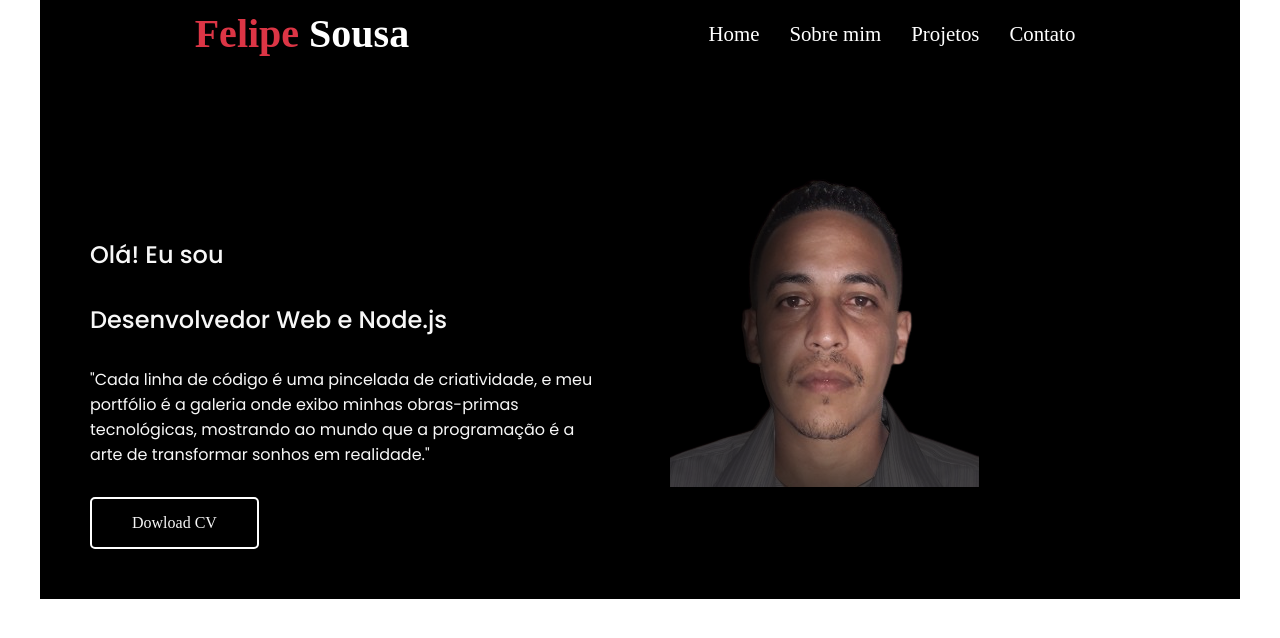
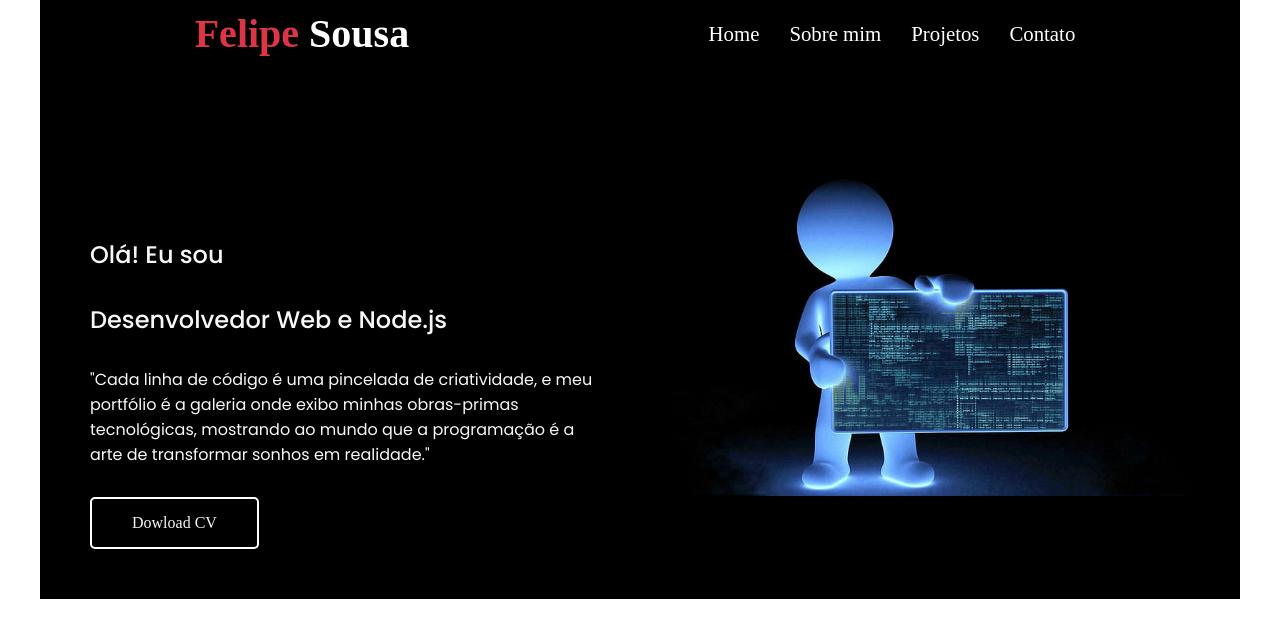
Before and after one commit to FelipeSousa2/Portifolio, a plain HTML site: page index.html in a window 1280 px wide. Drawn offline with Linux system fonts and the light colour scheme.

Commit message:
atualizado

```diff
--- a/index.html
+++ b/index.html
@@ -28,7 +28,7 @@
             <p>"Cada linha de código é uma pincelada de criatividade, e meu portfólio é a galeria onde exibo minhas obras-primas tecnológicas, mostrando ao mundo que a programação é a arte de transformar sonhos em realidade."</p>
             <a href="#">Dowload CV</a>
         </div>
-        <img src="./src/img/WhatsApp_Image_2023-02-07_at_20.31.18__1_-removebg-preview.png" alt="foto perfil" >
+        <img src="./src/img/programmer-wallpaper-preview.jpg" alt="foto perfil" >
     </section>
 </body>
 </html>
--- a/src/css/index.css
+++ b/src/css/index.css
@@ -80,6 +80,8 @@ header .navegacao-primaria li a {
     max-width: 100%;
 }
 
+
+
 @keyframes inicializar {
     from {
         opacity: 0;
```
Also changed, not shown: src/img/WhatsApp_Image_2023-02-07_at_20.31.18-removebg-preview (1).png (deleted), src/img/image.jpg (added), src/img/programmer-wallpaper-preview.jpg (added).
